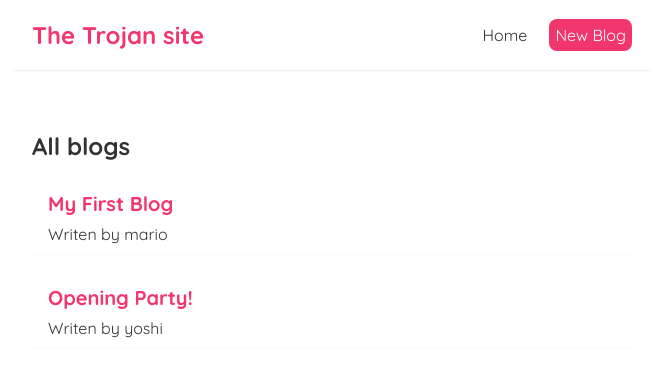
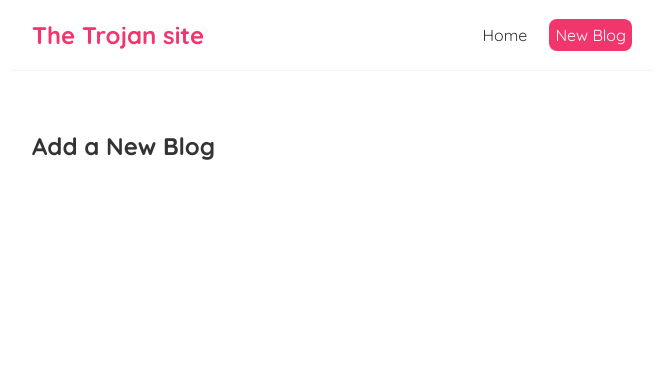
Before and after one commit to Wojter/react-tutorial, a React (Create React App) app: page /create in a window 1280 px wide. Shown: the top 376 px of the page, without its empty margins (308-971 px from the left). Built offline with nearby package versions, Linux system fonts and the light colour scheme; data requests are answered from the project's data file.

Commit message:
Added create site

```diff
--- a/src/App.js
+++ b/src/App.js
@@ -1,6 +1,8 @@
 import Navbar from './Navbar';
 import Home from './Home';
 import { BrowserRouter as Router, Route, Switch } from 'react-router-dom';
+import Create
+ from './Create';
 
 function App() {
   return (
@@ -9,8 +11,11 @@
       <Navbar />
       <div className="content">
         <Switch>
-          <Route path="/">
+          <Route exact path="/">
             <Home />
+          </Route>
+          <Route path="/create">
+            <Create />
           </Route>
         </Switch>
       </div>
--- /dev/null
+++ b/src/Create.js
@@ -0,0 +1,9 @@
+const Create = () => {
+    return (
+      <div className="create">
+        <h2>Add a New Blog</h2>
+      </div>
+    );
+  }
+
+  export default Create;
```
